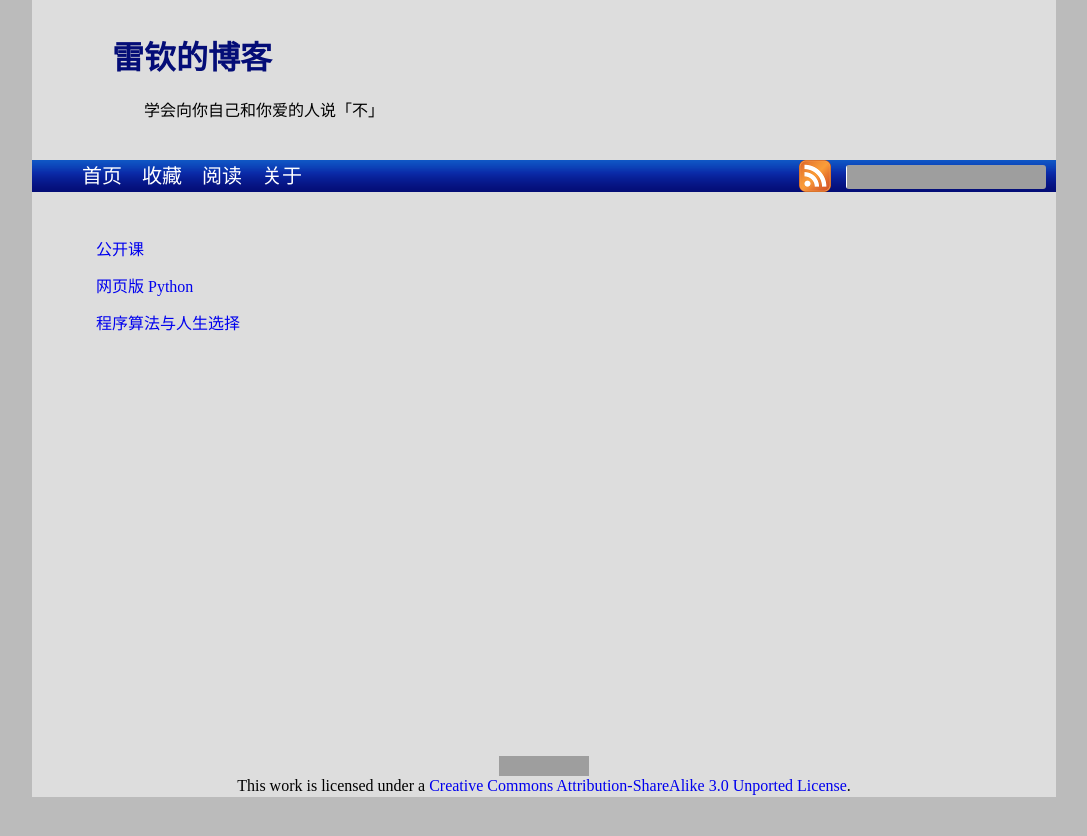
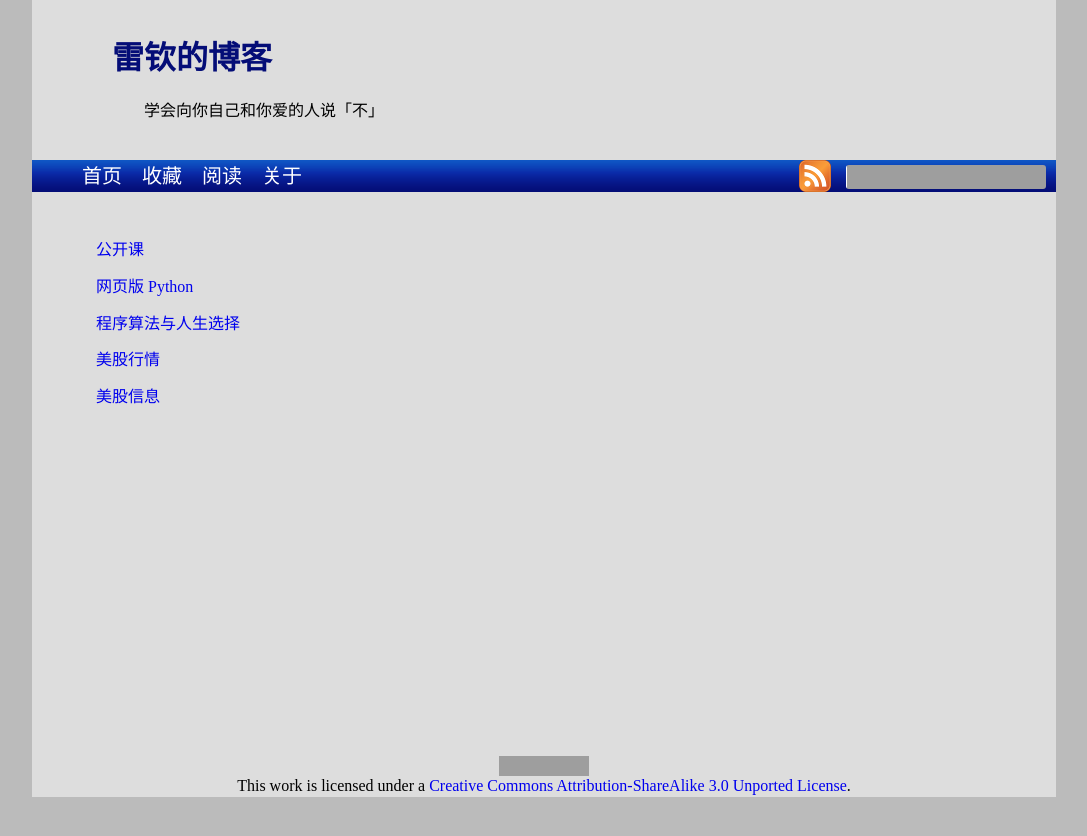
Before and after one commit to leiqin/leiqin.github.io, a Jekyll site: the page built from shoucang/url.markdown, in a window 1280 px wide. Shown: the top 836 px of the page, without its empty margins (96-1183 px from the left). Built offline with Jekyll 4.4.1, drawn with Linux system fonts in a browser that asks for light colours; nearby versions of some CDN libraries; comment, search, counter and statistics services are not loaded; grey boxes are pictures that could not be loaded.

Commit message:
添加 url

```diff
--- a/shoucang/url.markdown
+++ b/shoucang/url.markdown
@@ -7,3 +7,7 @@ layout: index
 [网页版 Python](http://www.codeskulptor.org)
 
 [程序算法与人生选择](http://coolshell.cn/articles/8790.html)
+
+[美股行情](http://www.freestockcharts.com)
+
+[美股信息](http://www.barchart.com)
```
